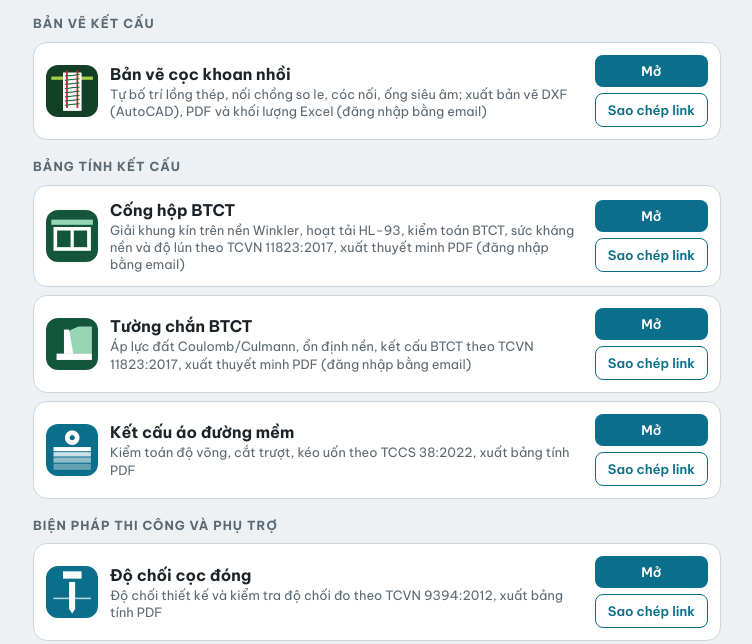
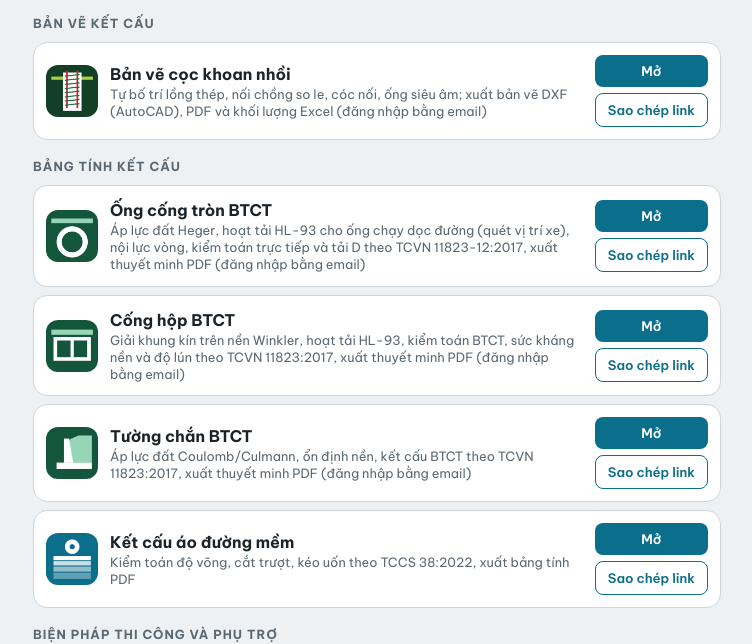
Before and after one commit to VietNQ88/VietNQ88.github.io, a plain HTML site: page index.html in a window 1280 px wide. Shown: the part 187-831 px from the top of the page, without its empty margins (263-1015 px from the left). Drawn offline with Linux system fonts and the light colour scheme.

Commit message:
Add files via upload

```diff
--- a/index.html
+++ b/index.html
@@ -72,6 +72,7 @@ h2{margin:0 0 8px;font-size:.78rem;text-transform:uppercase;letter-spacing:.08em
 const NHOM = ['Bản vẽ kết cấu', 'Bảng tính kết cấu', 'Biện pháp thi công và phụ trợ'];
 // Danh sách app: thêm app mới vào đây (ngay = ngày đưa lên, app mới hiện trước)
 const APPS = [
+  { nhom: 'Bảng tính kết cấu', ten: 'Ống cống tròn BTCT', mota: 'Áp lực đất Heger, hoạt tải HL-93 cho ống chạy dọc đường (quét vị trí xe), nội lực vòng, kiểm toán trực tiếp và tải D theo TCVN 11823-12:2017, xuất thuyết minh PDF (đăng nhập bằng email)', link: 'https://cong-tron-btct.pages.dev/', icon: 'cong-tron/icon-192.png', ngay: '2026-11-22' },
   { nhom: 'Bản vẽ kết cấu', ten: 'Bản vẽ cọc khoan nhồi', mota: 'Tự bố trí lồng thép, nối chồng so le, cóc nối, ống siêu âm; xuất bản vẽ DXF (AutoCAD), PDF và khối lượng Excel (đăng nhập bằng email)', link: 'https://coc-khoan-nhoi.pages.dev/', icon: 'coc-khoan-nhoi/icon-192.png', ngay: '2026-11-20' },
   { nhom: 'Bảng tính kết cấu', ten: 'Cống hộp BTCT', mota: 'Giải khung kín trên nền Winkler, hoạt tải HL-93, kiểm toán BTCT, sức kháng nền và độ lún theo TCVN 11823:2017, xuất thuyết minh PDF (đăng nhập bằng email)', link: 'https://cong-hop-btct.pages.dev/', icon: 'cong-hop/icon-192.png', ngay: '2026-11-15' },
   { nhom: 'Bảng tính kết cấu', ten: 'Tường chắn BTCT', mota: 'Áp lực đất Coulomb/Culmann, ổn định nền, kết cấu BTCT theo TCVN 11823:2017, xuất thuyết minh PDF (đăng nhập bằng email)', link: 'https://tuong-chan-btct.pages.dev/', icon: 'tuong-chan/icon-192.png', ngay: '2026-11-13' },
```
Also changed, not shown: cong-tron/icon-192.png (added).
